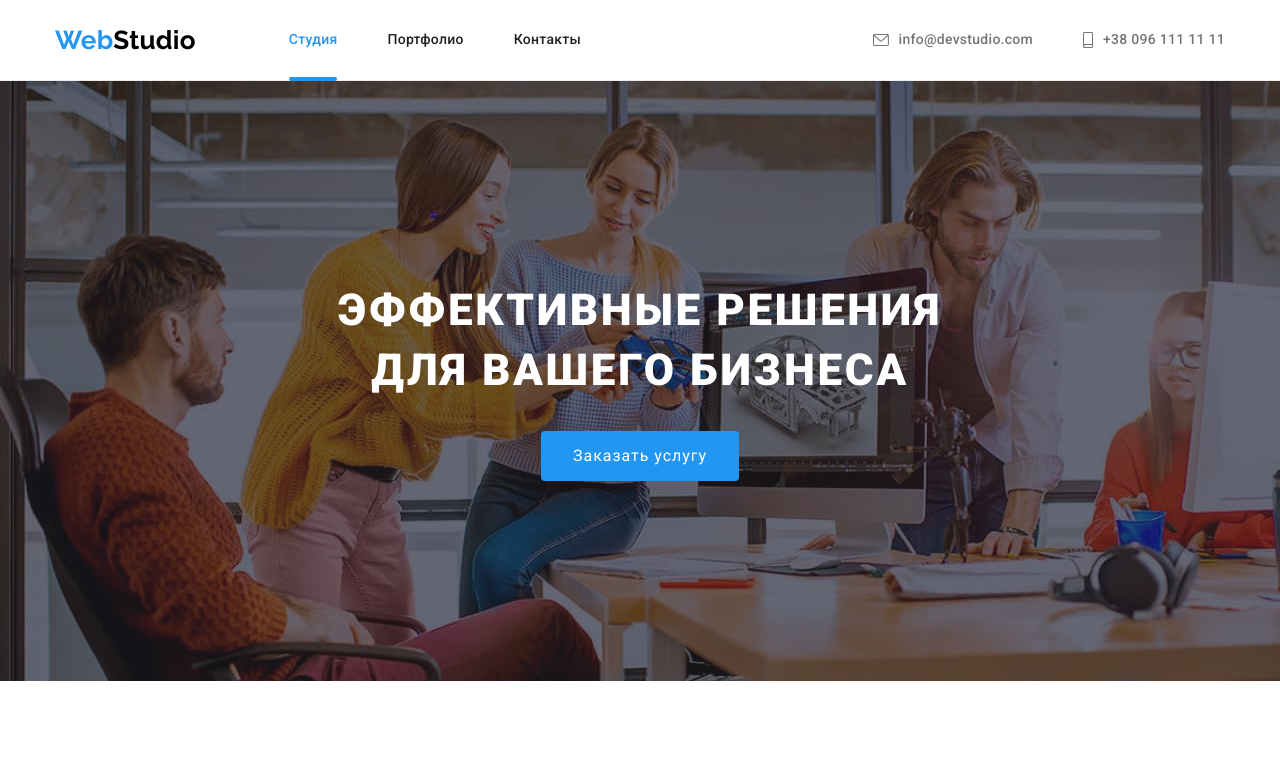
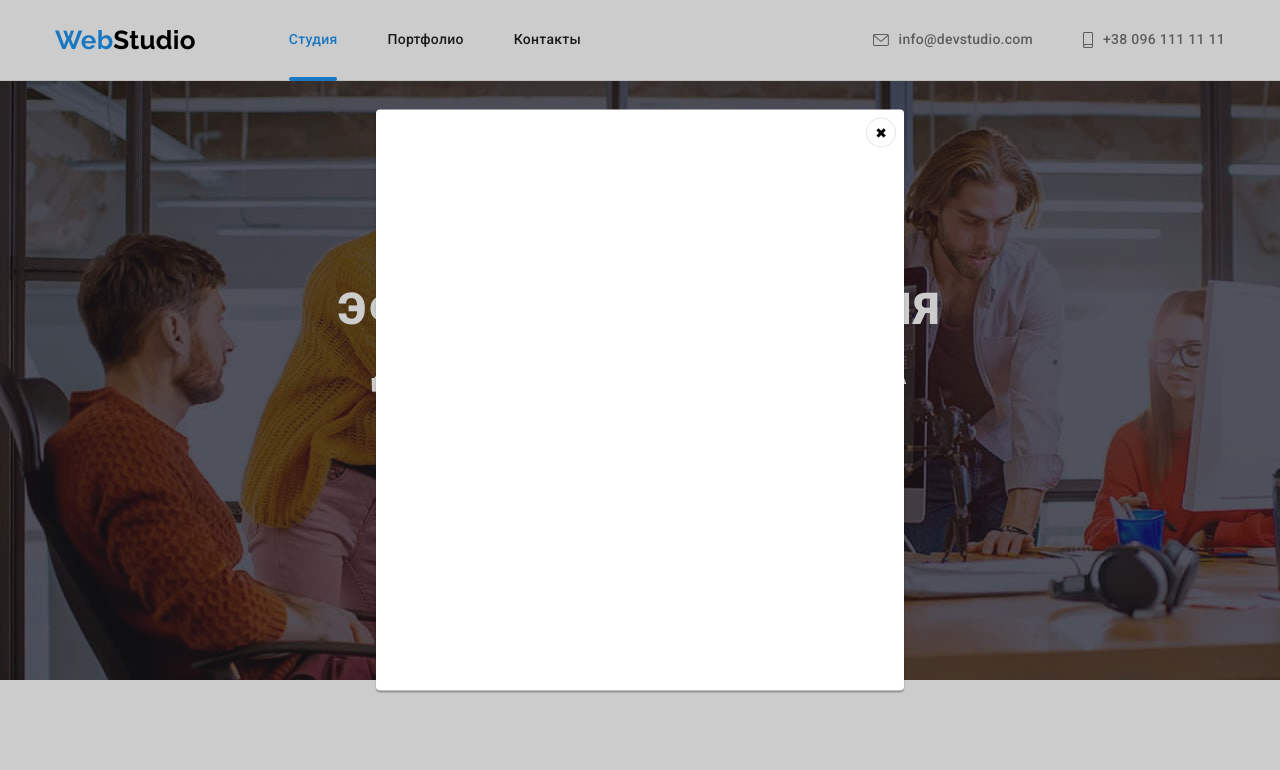
Before and after one commit to JackGre/goit-markup-hw-05, a plain HTML site: page index.html in a window 1280 px wide. Both pictures are taken after a click on the button "Заказать услугу". Shown: the top 770 px of the page. Drawn offline with nearby package versions, Linux system fonts and the light colour scheme.

Commit message:
Доделал ДЗ5

```diff
--- a/css/styles.css
+++ b/css/styles.css
@@ -37,6 +37,7 @@ body {
   font-weight: 400;
   font-size: 14px;
   letter-spacing: 0.03em;
+  padding-top: 80px;
 
   background-color: var(--white-text-color);
 }
@@ -83,6 +84,14 @@ p {
 /* Header */
 
 .header {
+  position: fixed;
+  top: 0;
+  left: 0;
+  z-index: 2;
+
+  width: 100%;
+  min-height: 80px;
+
   background-color: var(--white-text-color);
 
   font-weight: 500;
@@ -127,7 +136,11 @@ p {
   padding-bottom: 32px;
 
   color: var(--main-text-color);
-  transition: transform 250ms;
+
+  /*transition-property: color;
+  transition-duration: 250ms;
+  transition-timing-function: cubic-bezier(0.4, 0, 0.2, 1);*/
+  transition: color 250ms cubic-bezier(0.4, 0, 0.2, 1);
 }
 .site-nav .nav-link:hover,
 .site-nav .nav-link:focus {
@@ -159,6 +172,7 @@ p {
   padding-bottom: 32px;
   color: var(--secondary-text-color);
   fill: var(--fill-icon);
+  transition: color 250ms cubic-bezier(0.4, 0, 0.2, 1);
 }
 .contact .contact-link:focus,
 .contact .contact-link:hover {
@@ -246,6 +260,57 @@ p {
   line-height: 1.88;
   letter-spacing: 0.06em;
   color: var(--white-text-color);
+}
+
+/*Модальное окно*/
+
+.backdrop {
+  position: fixed;
+  top: 0;
+  left: 0;
+  z-index: 3;
+
+  width: 100%;
+  height: 100%;
+  background-color: rgba(0, 0, 0, 0.2);
+  transition: transform 250ms cubic-bezier(0.4, 0, 0.2, 1);
+}
+
+.modal {
+  position: absolute;
+
+  top: 50%;
+  left: 50%;
+  transform: translate(-50%, -50%);
+
+  min-width: 528px;
+  min-height: 581px;
+  background: #ffffff;
+  box-shadow: 0px 1px 3px rgba(0, 0, 0, 0.12), 0px 1px 1px rgba(0, 0, 0, 0.14),
+    0px 2px 1px rgba(0, 0, 0, 0.2);
+  border-radius: 4px;
+  transition: transform 250ms cubic-bezier(0.4, 0, 0.2, 1);
+}
+
+.backdrop.is-hidden {
+  opacity: 0;
+  pointer-events: none;
+}
+.modal-button {
+  position: absolute;
+  top: 0;
+  right: 0;
+  margin-top: 8px;
+  margin-right: 8px;
+  padding: 6px;
+
+  width: 30px;
+  height: 30px;
+
+  background-color: var(--white-text-color);
+  border: 1px solid rgba(0, 0, 0, 0.1);
+  border-radius: 50%;
+  outline: transparent;
 }
 
 /* Преимущества(advantages) */
@@ -434,6 +499,8 @@ p {
   border-radius: 50%;
   fill: var(--social-command-color);
   color: var(--fill-icon);
+  transition: fill 250ms cubic-bezier(0.4, 0, 0.2, 1),
+    background-color 250ms cubic-bezier(0.4, 0, 0.2, 1);
 }
 
 .social-link:hover,
@@ -463,6 +530,8 @@ p {
   border-radius: 4px;
   color: var(--social-command-color);
   fill: var(--fill-icon);
+  transition: color 250ms cubic-bezier(0.4, 0, 0.2, 1),
+    border 250ms cubic-bezier(0.4, 0, 0.2, 1);
 }
 
 .list-client > .item-client:not(:last-child) {
@@ -536,6 +605,7 @@ p {
 .tel {
   line-height: 1.17;
   color: var(--footer-text-color);
+  transition: color 250ms cubic-bezier(0.4, 0, 0.2, 1);
 }
 .mail {
   margin-bottom: 9px;
@@ -569,6 +639,7 @@ p {
   border-radius: 50%;
   color: var(--white-text-color);
   fill: var(--fill-icon);
+  transition: background-color 250ms cubic-bezier(0.4, 0, 0.2, 1);
 }
 
 .list-social {
@@ -627,6 +698,9 @@ p {
   line-height: 1.63;
   letter-spacing: 0.03em;
   color: var(--main-text-color);
+
+  transition: color 250ms cubic-bezier(0.4, 0, 0.2, 1),
+    background-color 250ms cubic-bezier(0.4, 0, 0.2, 1);
 }
 
 .filter-work .button-filter:hover,
@@ -713,12 +787,13 @@ p {
   height: 100%;
   top: 0;
   left: 0;
-  transform: translatey(100%);
-  transition: transform 250ms;
+  transform: translateY(100%);
+  transition: 250ms ease;
+  transition-timing-function: cubic-bezier(0.4, 0, 0.2, 1);
 
   background-color: var(--bg-directions-work-color);
 }
 
-.produkt:hover .produkt-actions {
+.works-link:hover .produkt-actions {
   transform: translatey(0);
 }
--- a/index.html
+++ b/index.html
@@ -49,11 +49,22 @@
             <div class="overlay">
                 <div class="block-hero">
                     <h1 class="main-theme">ЭФФЕКТИВНЫЕ РЕШЕНИЯ ДЛЯ ВАШЕГО БИЗНЕСА</h1>
-                    <button type="button" class="hero-button">Заказать услугу</button>
+                    <button type="button" class="hero-button" data-modal-open>Заказать услугу</button>
                 </div>
 
             </div>
         </section>
+
+
+        <!--Модальное окно(backdrop)
+        <div class="backdrop is-hidden" data-modal>
+            <div class="modal">
+                <button class="modal-button" data-modal-close>&#10006</button>
+            </div>
+        </div>-->
+
+
+
         <!--Преимущества(advantages)-->
         <section class="advantages">
             <div class="container">
@@ -395,4 +406,11 @@
             </ul>
         </div>
     </footer>
+        <!--Модальное окно(backdrop)-->
+    <div class="backdrop is-hidden" data-modal>
+        <div class="modal">
+            <button class="modal-button" data-modal-close>&#10006</button>
+        </div>
+    </div>
+    <script src="./js/modal.js"></script>
 </body>
--- /dev/null
+++ b/js/modal.js
@@ -0,0 +1,14 @@
+(() => {
+    const refs = {
+      openModalBtn: document.querySelector('[data-modal-open]'),
+      closeModalBtn: document.querySelector('[data-modal-close]'),
+      modal: document.querySelector('[data-modal]'),
+    };
+
+    refs.openModalBtn.addEventListener('click', toggleModal);
+    refs.closeModalBtn.addEventListener('click', toggleModal);
+
+    function toggleModal() {
+      refs.modal.classList.toggle('is-hidden');
+    }
+  })();
```
